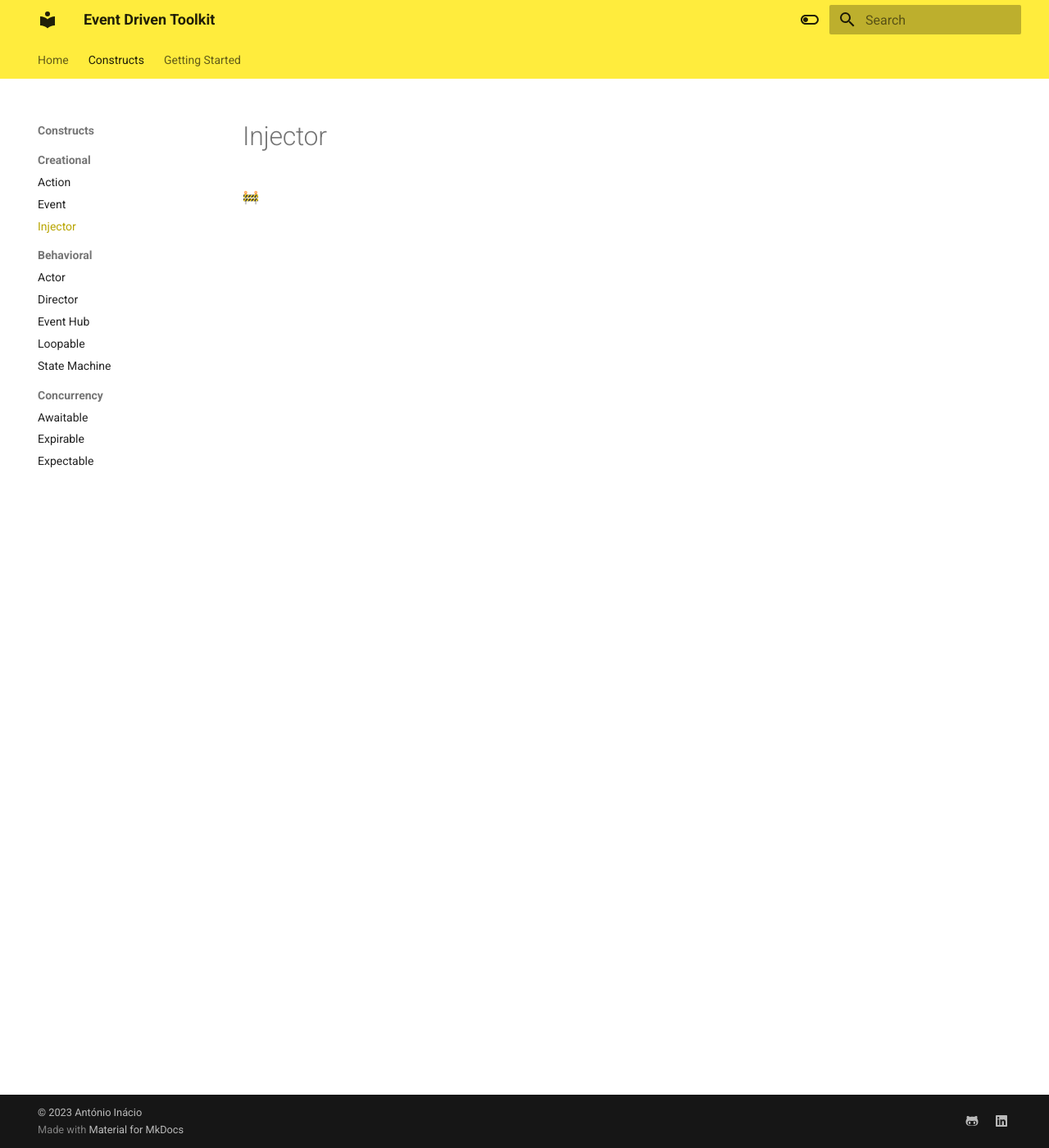
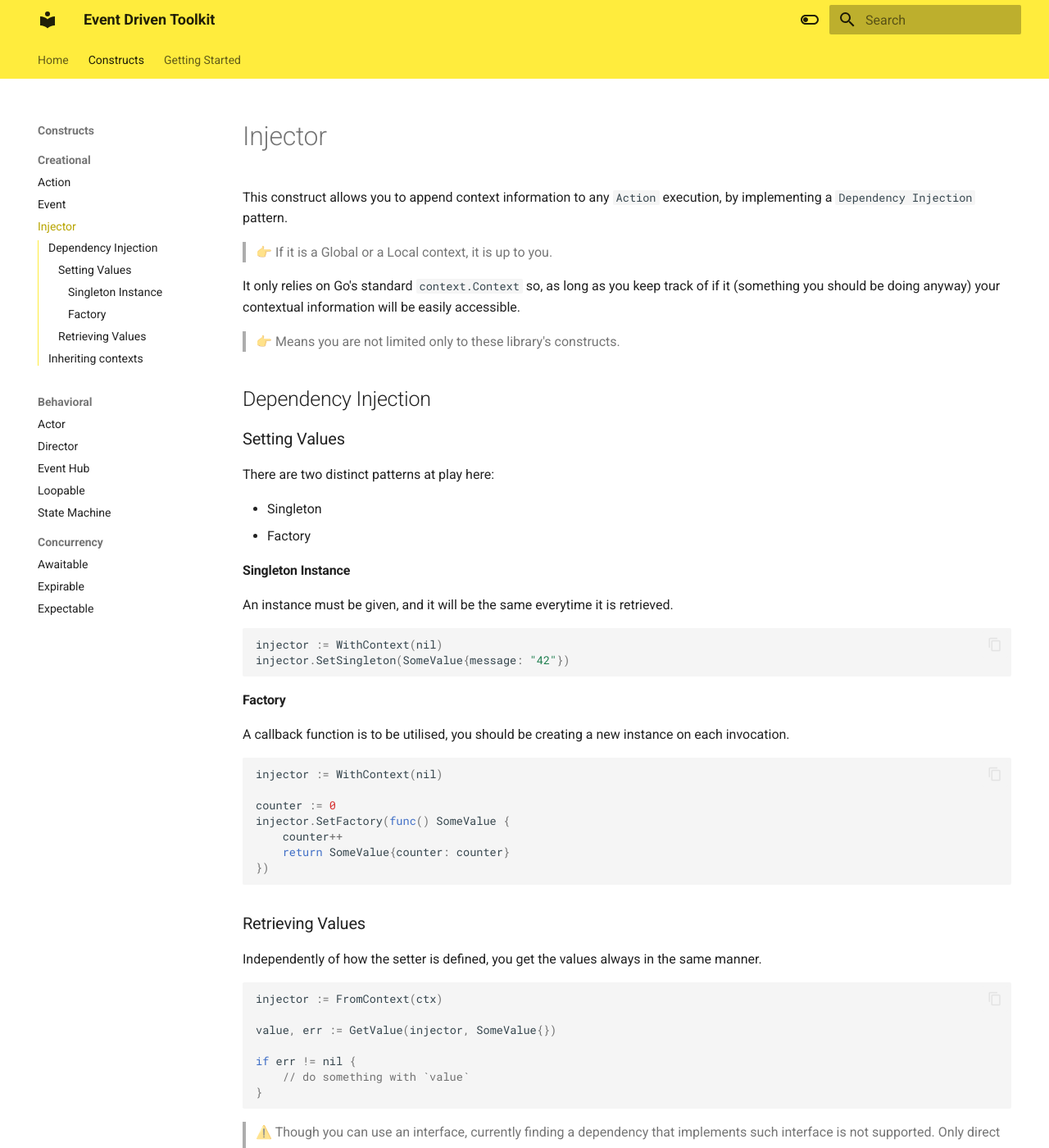
Before and after one commit to a-inacio/edt-go, an MkDocs documentation site: the page built from docs/injector.md, in a window 1280 px wide and 1400 px high. Shown: the whole window at 82% size. Built offline with MkDocs 1.6.1 and Material for MkDocs 9.7.7, drawn with Linux system fonts in a browser that asks for light colours; some of the changed text lies outside the part shown.

Commit message:
docs: Injector construct

````diff
--- a/docs/injector.md
+++ b/docs/injector.md
@@ -1,3 +1,61 @@
 # Injector
 
-🚧
+This construct allows you to append context information to any `Action` execution, by implementing a `Dependency Injection` pattern.
+
+> 👉 If it is a Global or a Local context, it is up to you.
+
+It only relies on Go's standard `context.Context` so, as long as you keep track of if it (something you should be doing anyway) your contextual information will be easily accessible.
+
+> 👉 Means you are not limited only to these library's constructs.
+
+## Dependency Injection
+
+### Setting Values
+
+There are two distinct patterns at play here:
+
+- Singleton
+- Factory
+
+#### Singleton Instance
+
+An instance must be given, and it will be the same everytime it is retrieved.
+
+```go
+injector := WithContext(nil)
+injector.SetSingleton(SomeValue{message: "42"})
+```
+#### Factory
+
+A callback function is to be utilised, you should be creating a new instance on each invocation.
+
+```go
+injector := WithContext(nil)
+
+counter := 0
+injector.SetFactory(func() SomeValue {
+    counter++
+    return SomeValue{counter: counter}
+})
+```
+
+### Retrieving Values
+
+Independently of how the setter is defined, you get the values always in the same manner.
+
+```go
+injector := FromContext(ctx)
+
+value, err := GetValue(injector, SomeValue{})
+
+if err != nil {
+	// do something with `value`
+}
+```
+
+> ⚠️ Though you can use an interface, currently finding a dependency that implements such interface is not supported.
+> Only direct type names mather.
+
+## Inheriting contexts
+
+🚧TODO
````
Also changed, not shown: docs/getting-started.md (+3 -1 lines).
